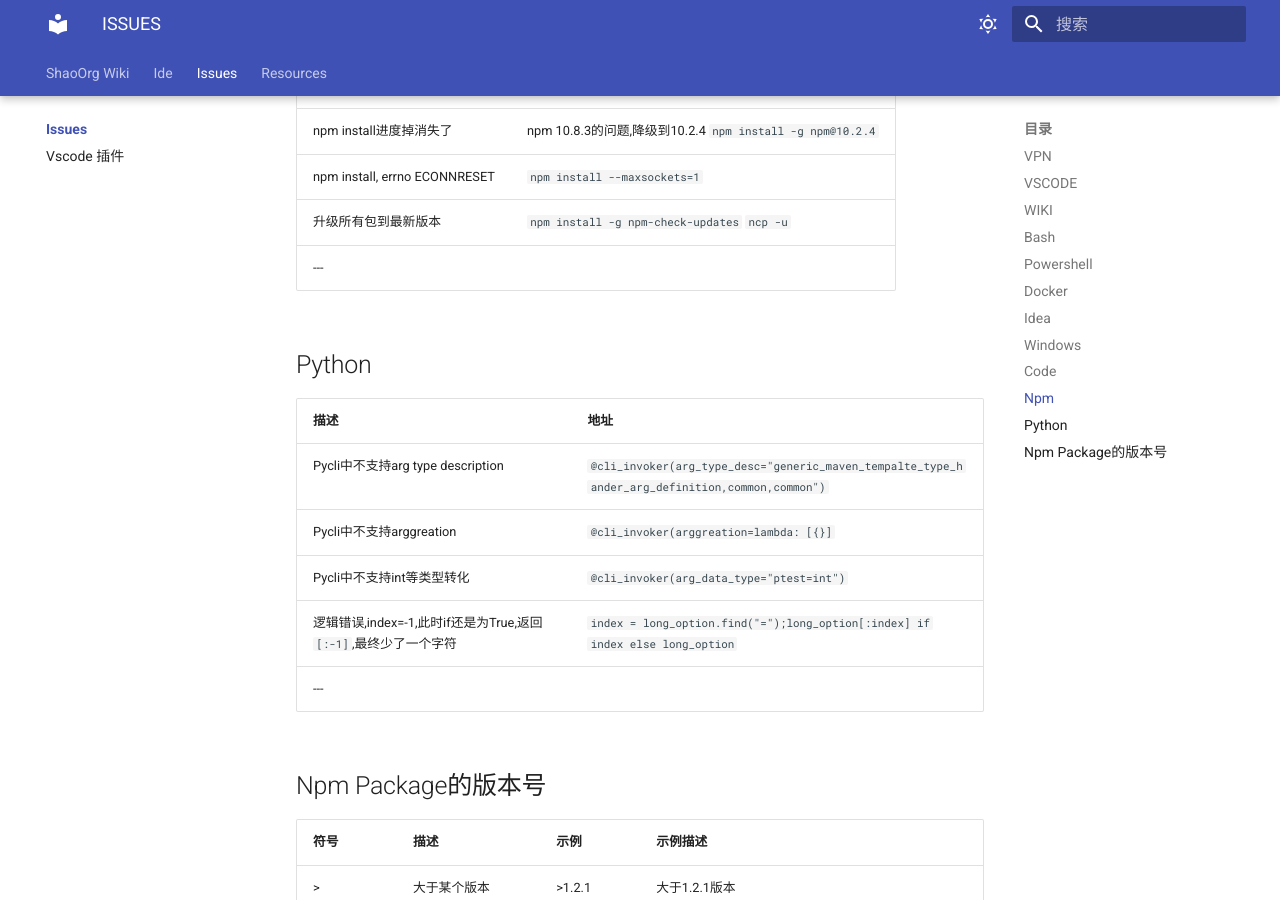
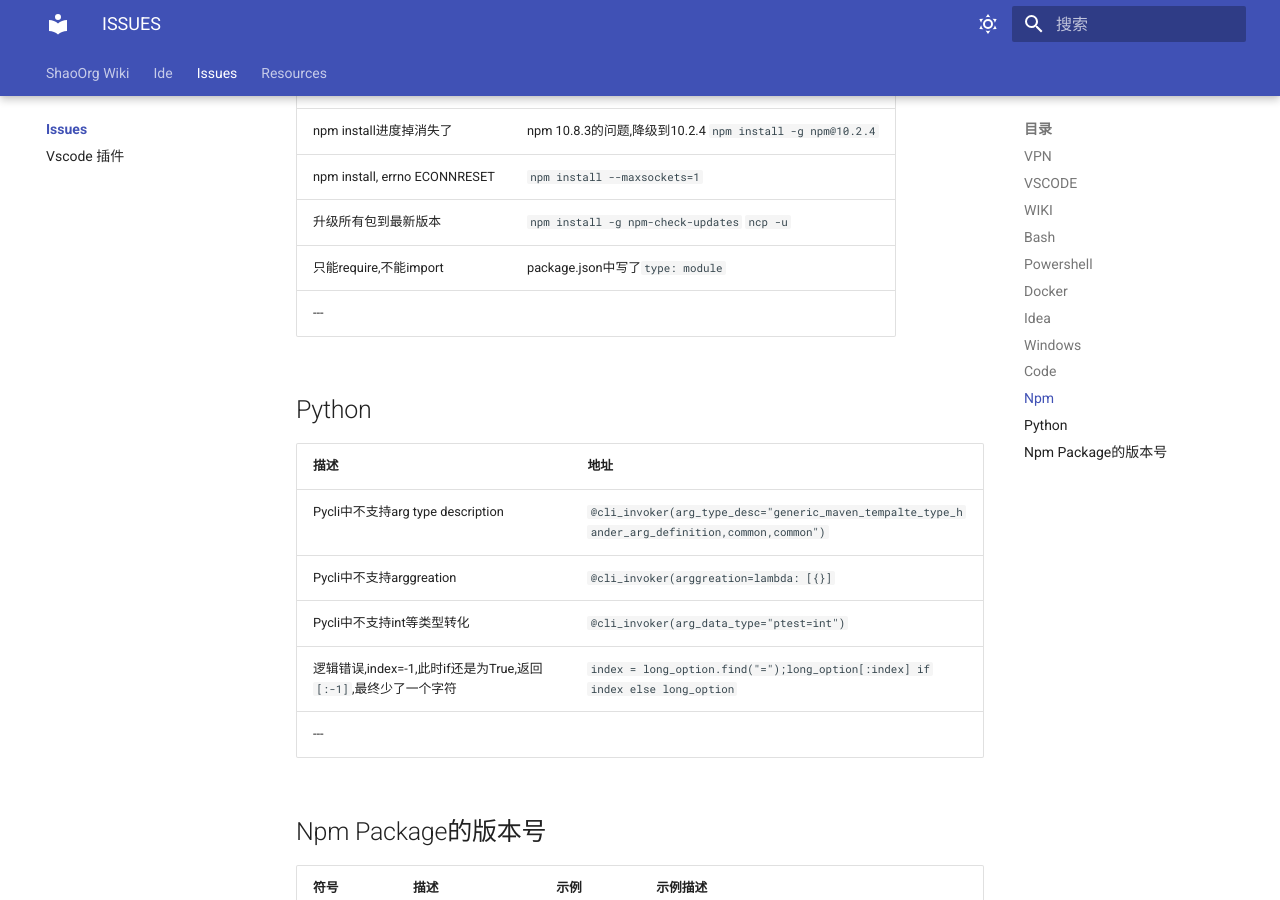
Before and after one commit to ShaoOrg/bulletin, an MkDocs documentation site: the page built from docs/issues/index.md, in a window 1280 px wide and 900 px high, scrolled down 4689 px. Built offline with MkDocs 1.6.1 and Material for MkDocs 9.7.7, drawn with Linux system fonts in a browser that asks for light colours.

Commit message:
NOCR: committed by shell from SSZ-HTPC

````diff
--- a/docs/issues/index.md
+++ b/docs/issues/index.md
@@ -100,6 +100,7 @@
 |npm install进度掉消失了|npm 10.8.3的问题,降级到10.2.4 ```npm install -g npm@10.2.4```|
 |npm install, errno ECONNRESET|```npm install --maxsockets=1```|
 |升级所有包到最新版本|```npm install -g npm-check-updates``` `ncp -u`|
+|只能require,不能import|package.json中写了`type: module`|
 ---
 
 ## Python
````
